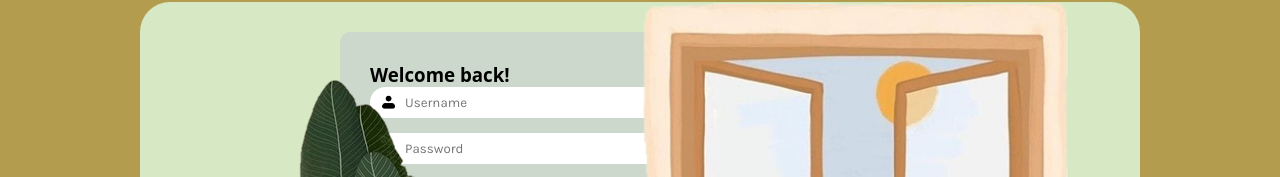
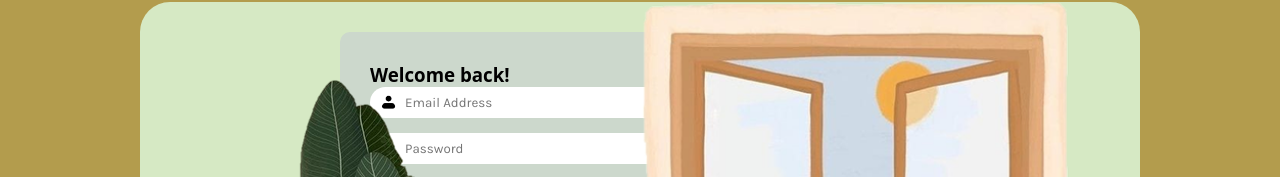
Before and after one commit to Marjolijn-v/frontend-eindopdracht, a React (Vite) app: page /login in a window 1280 px wide. Shown: the part 173-350 px from the top of the page. Built offline with nearby package versions, Linux system fonts and the light colour scheme; a web font is replaced by a local one.

Commit message:
AuthContext component toegevoegd met login/logout functie, zonder axios

```diff
--- a/src/components/navBar/navBar.jsx
+++ b/src/components/navBar/navBar.jsx
@@ -1,13 +1,16 @@
 import './navBar.css';
-import React, {useState} from 'react';
+import React, {useContext, useState} from 'react';
 import { useNavigate, Link } from 'react-router-dom';
 import Button from "../button/button.jsx";
 import logo from '../../assets/logo.png';
 import searchIcon from '../../assets/icons/search-icon.png'
+import {AuthContext} from "../../context/AuthContext.jsx";
 
 function NavBar() {
     const navigate = useNavigate();
     const [inputValue, setInputValue] = useState('');
+
+    const {authentication, logout, login} = useContext(AuthContext);
 
     return(
 
@@ -18,6 +21,7 @@ function NavBar() {
                     <img className="logo" src={logo} alt="logo"/>
                 </span>
             </Link>
+            {console.log(authentication)}
 
             <div className="search-field">
                 <div className="input-wrapper search-field">
@@ -37,11 +41,21 @@ function NavBar() {
             </div>
 
             <div>
-                <Button
-                    type="button"
-                    title="Login/Sign Up"
-                    onclick={() => navigate('/login')}
-                />
+
+                {authentication ? (
+                    <Button
+                        type="button"
+                        title="Log out"
+                        onclick={logout}
+                    />
+                ) : (
+                    <Button
+                        type="button"
+                        title="Login/Sign Up"
+                        onclick={login}
+                    />
+                )}
+
 
                 <Button
                     type="button"
--- /dev/null
+++ b/src/context/AuthContext.jsx
@@ -0,0 +1,47 @@
+import React, {createContext, useState} from "react";
+import {useNavigate} from "react-router-dom";
+
+export const AuthContext = createContext({});
+
+
+function AuthContextProvider({children}){
+
+    const [auth, toggleAuth] = useState({
+        isAuth: false,
+    });
+    const navigate = useNavigate();
+
+    function login(){
+        toggleAuth({
+            isAuth: true,
+        });
+        navigate('/account');
+        console.log("Gebruiker is ingelogd");
+    }
+
+    function logout() {
+        toggleAuth({
+            isAuth: false,
+        });
+        navigate('/');
+        console.log("Gebruiker is uitgelogd");
+
+    }
+
+    const data = {
+        authentication: auth.isAuth,
+        login: login,
+        logout: logout,
+
+    }
+
+    return (
+        <AuthContext.Provider value={data}>
+            { children }
+        </AuthContext.Provider>
+    )
+
+
+}
+
+export default AuthContextProvider;
--- a/src/main.jsx
+++ b/src/main.jsx
@@ -3,11 +3,15 @@ import { createRoot } from 'react-dom/client'
 import './index.css'
 import App from './App.jsx'
 import { BrowserRouter as Router } from 'react-router-dom';
+import AuthContextProvider from "./context/AuthContext.jsx";
 
 createRoot(document.getElementById('root')).render(
     <StrictMode>
         <Router>
-            <App/>
+            <AuthContextProvider>
+                <App/>
+            </AuthContextProvider>
         </Router>
     </StrictMode>,
-)
+    document.getElementById('root'),
+);
--- a/src/pages/Login/Login.jsx
+++ b/src/pages/Login/Login.jsx
@@ -1,16 +1,18 @@
 import './Login.css'
 import userIcon from '../../assets/icons/user-icon.png'
 import lockIcon from '../../assets/icons/lock-icon.png'
-import React from 'react';
+import React, {useContext} from 'react';
 import HeroSection from "../../components/heroSection/heroSection.jsx";
 import {useForm} from "react-hook-form";
 import InputComponent from "../../components/inputComponent/inputComponent.jsx";
 import Button from "../../components/button/button.jsx";
 import {Link, useNavigate} from "react-router-dom";
 import axios from "axios";
+import {AuthContext} from "../../context/AuthContext.jsx";
 
 
 function Login() {
+    const { login } = useContext(AuthContext);
     const { handleSubmit, formState:{ errors}, register } = useForm();
     // const navigate = useNavigate();
 
@@ -25,6 +27,7 @@ function Login() {
                 }
             });
             console.log("inloggen is gelukt", response.data);
+            login("inloggen is gelukt", response.data);
         } catch (error) {
             console.log(error);
         }
@@ -40,15 +43,15 @@ function Login() {
                     <div className="input-wrapper">
                         <img src={userIcon} alt="User icon" className="input-icon"/>
                         <InputComponent
-                            className="login-input username-field"
-                            inputType="text"
-                            inputName="username"
-                            inputId="username-field"
-                            placeholder="Username"
+                            className="login-input email-field"
+                            inputType="email"
+                            inputName="email"
+                            inputId="email-field"
+                            placeholder="Email Address"
                             validationRules={{
                                 required: {
                                     value: true,
-                                    message: 'Username is required',
+                                    message: 'Email Address is required',
                                 }
                             }}
                             register={register}
```
